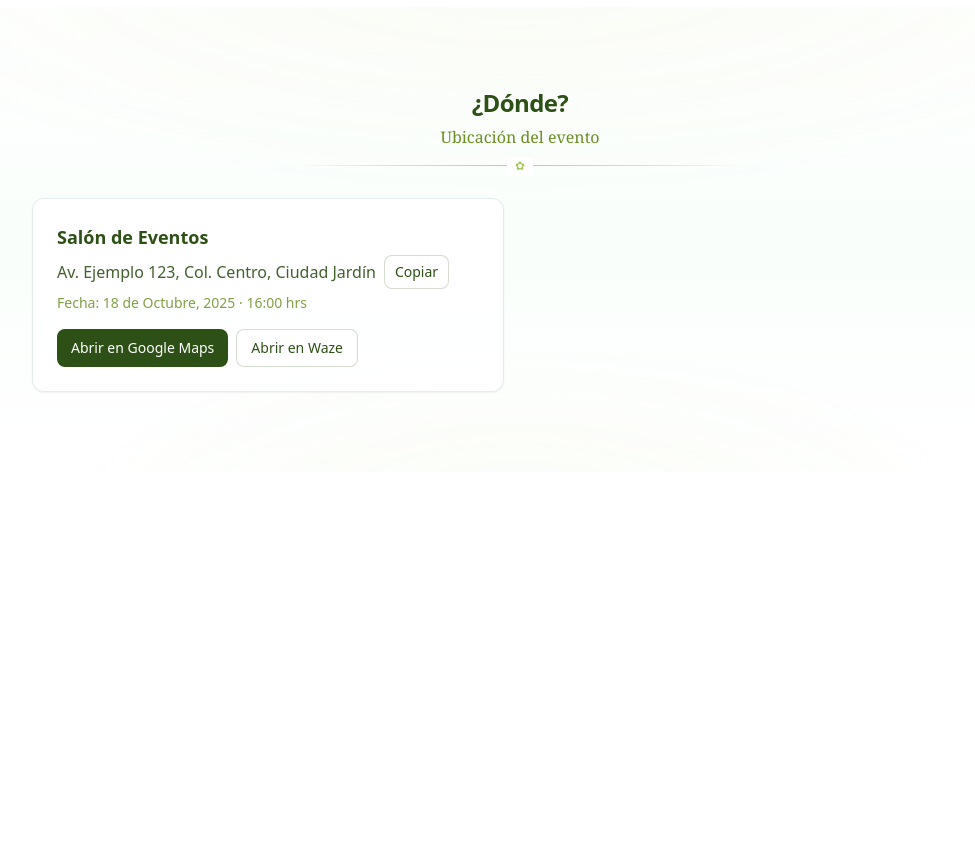
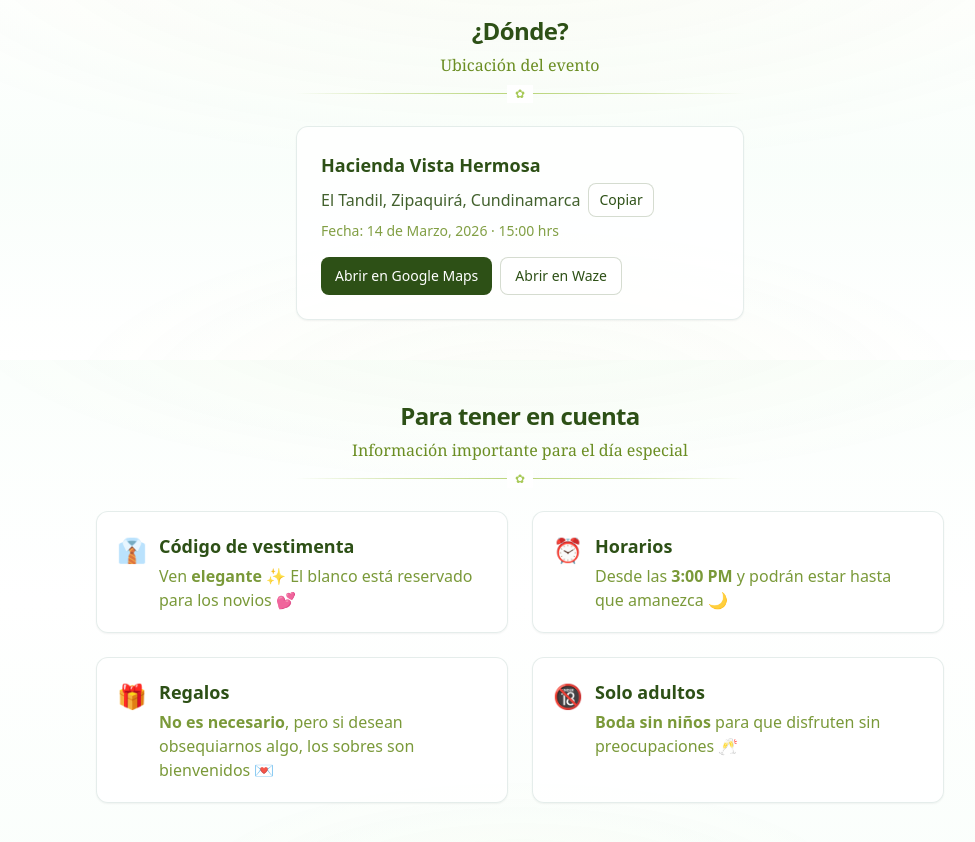
Before and after one commit to cerciber/invitation, a Next.js app: page / in a window 1280 px wide. Shown: the part 1140-1982 px from the top of the page, without its empty margins (120-1095 px from the left). Before the commit the page ends 1612 px from the top, so only its background shows below. Built offline with nearby package versions, Linux system fonts and the light colour scheme.

Commit message:
feat: event details

```diff
--- a/src/app/page.tsx
+++ b/src/app/page.tsx
@@ -2,6 +2,7 @@ import { HeroSection } from '@/components/sections/HeroSection'
 import { CountdownSection } from '@/components/sections/CountdownSection'
 import { StorySection } from '@/components/sections/StorySection'
 import { LocationSection } from '@/components/sections/LocationSection'
+import { ConsiderationsSection } from '@/components/sections/ConsiderationsSection'
 
 export default function HomePage() {
   return (
@@ -10,6 +11,7 @@ export default function HomePage() {
       {/* <StorySection /> */}
       <CountdownSection />
       <LocationSection />
+      <ConsiderationsSection />
     </main>
   )
 }
--- /dev/null
+++ b/src/components/sections/ConsiderationsSection.tsx
@@ -0,0 +1,121 @@
+'use client'
+
+import { useEffect, useRef, useState } from 'react'
+
+interface Consideration {
+  id: string
+  title: string
+  description: string
+  icon?: string
+}
+
+// Lista parametrizada de consideraciones
+const considerations: Consideration[] = [
+  {
+    id: 'dress-code',
+    title: 'Código de vestimenta',
+      description: 'Ven **elegante** ✨ El blanco está reservado para los novios 💕',
+    icon: '👔'
+  },
+  {
+    id: 'timing',
+    title: 'Horarios',
+    description: 'Desde las **3:00 PM** y podrán estar hasta que amanezca 🌙',
+    icon: '⏰'
+  },
+  {
+    id: 'gifts',
+    title: 'Regalos',
+    description: '**No es necesario**, pero si desean obsequiarnos algo, los sobres son bienvenidos 💌',
+    icon: '🎁'
+  },
+  {
+    id: 'no-children',
+    title: 'Solo adultos',
+    description: '**Boda sin niños** para que disfruten sin preocupaciones 🥂',
+    icon: '🔞'
+  }
+]
+
+export function ConsiderationsSection() {
+  const containerRef = useRef<HTMLDivElement>(null)
+  const [isInView, setIsInView] = useState(false)
+
+  useEffect(() => {
+    const element = containerRef.current
+    if (!element) return
+
+    const observer = new IntersectionObserver(
+      ([entry]) => setIsInView(entry.isIntersecting && entry.intersectionRatio > 0.1),
+      { root: null, threshold: [0, 0.1, 0.25, 0.5, 0.75, 1] }
+    )
+    observer.observe(element)
+    return () => observer.disconnect()
+  }, [])
+
+  return (
+    <section className="relative py-8 sm:py-10 bg-gradient-to-b from-green-50/30 via-white to-green-50/30 overflow-hidden">
+      {/* Fondo decorativo sutil */}
+      <div
+        aria-hidden
+        className="pointer-events-none absolute inset-0 opacity-60"
+        style={{
+          background:
+            'radial-gradient(1000px 300px at 50% -10%, rgba(167,201,87,0.08), transparent 60%), radial-gradient(600px 200px at 50% 110%, rgba(167,201,87,0.06), transparent 60%)',
+        }}
+      />
+
+      <div
+        ref={containerRef}
+        className={`relative z-10 w-full max-w-4xl mx-auto px-4 sm:px-6 scroll-reveal ${isInView ? 'is-visible' : 'is-hidden'}`}
+      >
+        {/* Encabezado */}
+        <div className="text-center">
+          <h3 className="text-xl sm:text-2xl font-semibold tracking-tight text-[#2d5016]">Para tener en cuenta</h3>
+          <p className="mt-1.5 text-[#6b8e23] font-serif text-sm sm:text-base">Información importante para el día especial</p>
+        </div>
+
+        {/* Divisor floral */}
+        <div className="mt-4 max-w-md mx-auto">
+          <div className="floral-divider" />
+        </div>
+
+        {/* Lista de consideraciones */}
+        <div className="mt-8 grid grid-cols-1 sm:grid-cols-2 gap-4 sm:gap-6">
+          {considerations.map((consideration, index) => (
+            <div
+              key={consideration.id}
+              className="rounded-xl border border-emerald-900/10 bg-white/80 backdrop-blur p-4 sm:p-5 shadow-sm hover:shadow-md transition-shadow duration-300"
+              style={{
+                animationDelay: `${index * 100}ms`
+              }}
+            >
+              <div className="flex items-start gap-3">
+                {consideration.icon && (
+                  <span className="text-2xl flex-shrink-0 mt-0.5" role="img" aria-hidden="true">
+                    {consideration.icon}
+                  </span>
+                )}
+                <div className="flex-1 min-w-0">
+                  <h4 className="text-base sm:text-lg font-semibold text-[#2d5016] mb-1">
+                    {consideration.title}
+                  </h4>
+                  <p
+                    className="text-sm sm:text-base text-[#6b8e23]/90 leading-relaxed"
+                    dangerouslySetInnerHTML={{
+                      __html: (consideration.description || 'Información próximamente')
+                        .replace(/\*\*(.*?)\*\*/g, '<strong>$1</strong>')
+                    }}
+                  />
+                </div>
+              </div>
+            </div>
+          ))}
+        </div>
+
+      </div>
+    </section>
+  )
+}
+
+export default ConsiderationsSection
--- a/src/components/sections/CountdownSection.tsx
+++ b/src/components/sections/CountdownSection.tsx
@@ -111,7 +111,7 @@ export function CountdownSection() {
 
   return (
     <section
-      className="relative px-5 py-10 overflow-hidden overscroll-contain"
+      className="relative px-5 py-6 overflow-hidden overscroll-contain"
       style={{ touchAction: 'pan-y' }}
     >
       {/* Blobs sutiles que rompen la rectitud visual en la unión */}
--- a/src/components/sections/HeroSection.tsx
+++ b/src/components/sections/HeroSection.tsx
@@ -205,7 +205,7 @@ export function HeroSection() {
               </div>
 
               <div className="card-footer">
-                <p className="wedding-date" style={getFrontParallaxStyle(0.5)}>Una celebración de amor eterno</p>
+                <p className="wedding-date" style={getFrontParallaxStyle(0.5)}>“Hay personas por las que vale la pena derretirse”. Frozen (2013)</p>
                 <div className="elegant-flourish" style={getFrontParallaxStyle(1.4)}></div>
               </div>
             </div>
--- a/src/components/sections/LocationSection.tsx
+++ b/src/components/sections/LocationSection.tsx
@@ -7,11 +7,12 @@ export function LocationSection() {
   const [isInView, setIsInView] = useState(false)
   const [copied, setCopied] = useState(false)
 
-  const address = 'Av. Ejemplo 123, Col. Centro, Ciudad Jardín'
+  const address = 'El Tandil, Zipaquirá, Cundinamarca'
+  const googleMapsUrl = 'https://www.google.com/maps?q=4.9831223487854,-73.99113464355469&z=17&hl=en'
 
   const handleCopy = async () => {
     try {
-      await navigator.clipboard.writeText(address)
+      await navigator.clipboard.writeText(googleMapsUrl)
       setCopied(true)
       window.setTimeout(() => setCopied(false), 1500)
     } catch {
@@ -32,7 +33,7 @@ export function LocationSection() {
   }, [])
 
   return (
-    <section className="relative py-16 sm:py-20 bg-gradient-to-b from-white via-green-50/40 to-white overflow-hidden">
+    <section className="relative py-8 sm:py-10 bg-gradient-to-b from-white via-green-50/40 to-white overflow-hidden">
       {/* Fondo decorativo sutil */}
       <div
         aria-hidden
@@ -58,11 +59,11 @@ export function LocationSection() {
           <div className="floral-divider" />
         </div>
 
-        {/* Contenido: Dirección + Mapa */}
-        <div className="mt-8 grid grid-cols-1 md:grid-cols-2 gap-6 md:gap-8 items-stretch">
+        {/* Contenido: Dirección centrada */}
+        <div className="mt-8 flex justify-center">
           {/* Tarjeta de dirección */}
-          <div className="rounded-xl border border-emerald-900/10 bg-white/80 backdrop-blur p-5 sm:p-6 shadow-sm">
-            <h4 className="text-base sm:text-lg font-semibold text-[#2d5016]">Salón de Eventos</h4>
+          <div className="w-full max-w-md rounded-xl border border-emerald-900/10 bg-white/80 backdrop-blur p-5 sm:p-6 shadow-sm">
+            <h4 className="text-base sm:text-lg font-semibold text-[#2d5016]">Hacienda Vista Hermosa</h4>
             <div className="mt-1 flex items-center gap-2">
               <p className="text-sm sm:text-base text-[#2d5016]/90">{address}</p>
               <button
@@ -73,14 +74,14 @@ export function LocationSection() {
                 {copied ? 'Copiado' : 'Copiar'}
               </button>
             </div>
-            <p className="mt-1 text-sm text-[#6b8e23]/85">Fecha: 18 de Octubre, 2025 · 16:00 hrs</p>
+            <p className="mt-1 text-sm text-[#6b8e23]/85">Fecha: 14 de Marzo, 2026 · 15:00 hrs</p>
 
             <div className="mt-4 flex flex-wrap gap-2">
               <a
                 className="inline-flex items-center gap-2 rounded-lg bg-[#2d5016] px-3.5 py-2 text-white text-sm hover:bg-[#254513] transition-colors"
                 target="_blank"
                 rel="noopener noreferrer"
-                href={`https://www.google.com/maps/search/?api=1&query=${encodeURIComponent(address)}`}
+                href={googleMapsUrl}
               >
                 Abrir en Google Maps
               </a>
@@ -88,7 +89,7 @@ export function LocationSection() {
                 className="inline-flex items-center gap-2 rounded-lg border border-[#2d5016]/20 px-3.5 py-2 text-[#2d5016] text-sm bg-white hover:bg-[#f1f6ea] transition-colors"
                 target="_blank"
                 rel="noopener noreferrer"
-                href={`https://waze.com/ul?q=${encodeURIComponent(address)}`}
+                href={`https://waze.com/ul?ll=4.9831223487854,-73.99113464355469&navigate=yes`}
               >
                 Abrir en Waze
               </a>
--- a/src/data/event.ts
+++ b/src/data/event.ts
@@ -5,7 +5,7 @@ export interface WeddingEventConfig {
 // Edita esta fecha a la de tu boda. Usa formato ISO, incluyendo zona horaria si aplica.
 // Ejemplo: 2025-12-20T16:00:00-05:00
 export const weddingEventConfig: WeddingEventConfig = {
-  weddingDateISO: '2025-12-20T16:00:00-05:00',
+  weddingDateISO: '2026-03-14T15:00:00-05:00',
 }
 
 export function getWeddingDate(): Date {
```
